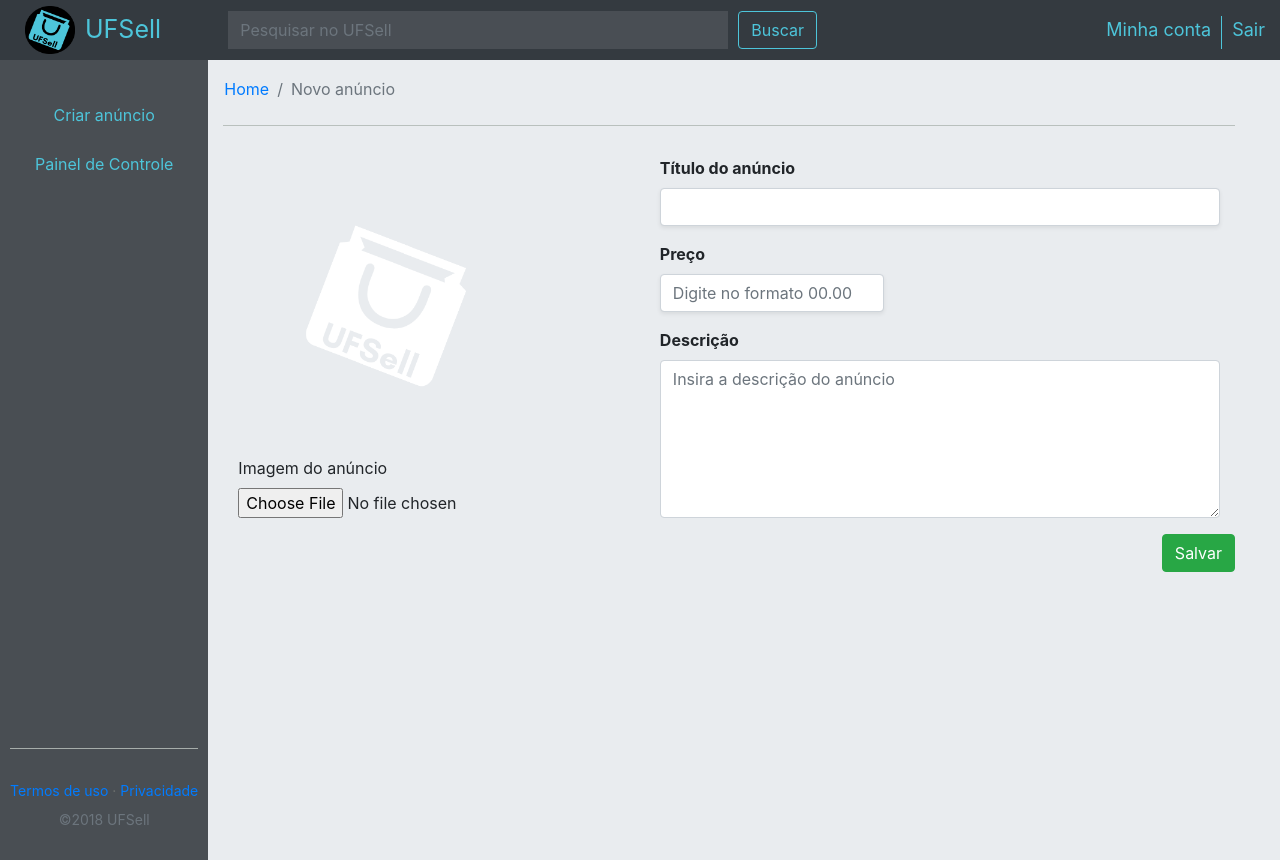
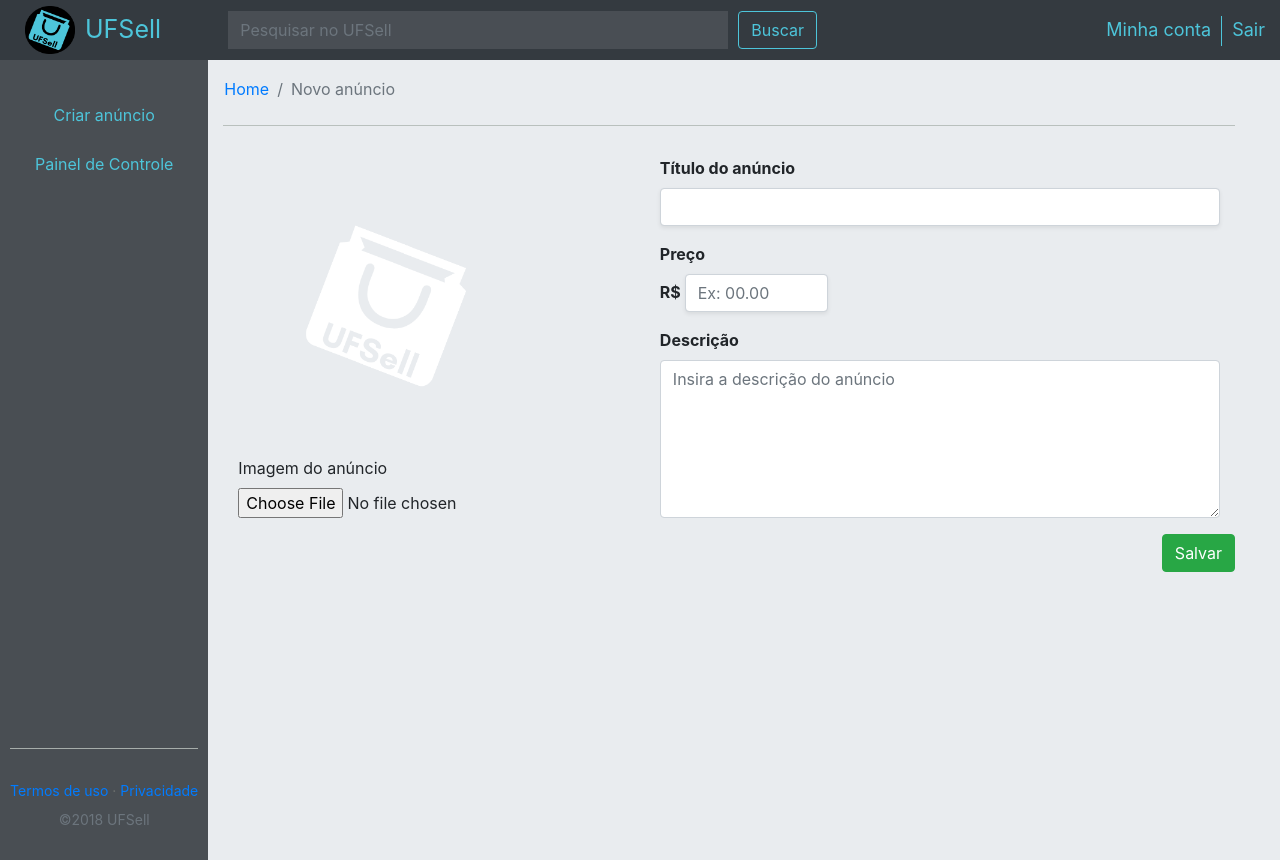
Before and after one commit to lucaspsacchi/ihc2018, a PHP site: page /vendedor/adicionar.php in a window 1280 px wide. Run offline with PHP 8.4, Linux system fonts and the light colour scheme; a user stored in the database is signed in.

Commit message:
Atualização de pequenos detalhes

```diff
--- a/conta.php
+++ b/conta.php
@@ -12,7 +12,7 @@ if (isset($_SESSION['alertaC'])) {
 }
 
 // Busca as informações do usuário
-$script =   "SELECT nome, sobrenome, email, tel FROM usuario WHERE id='".$_SESSION['id_usuario']."';"; // Retorna os dados necessários do usuário
+$script = "SELECT nome, sobrenome, email, tel FROM usuario WHERE id='".$_SESSION['id_usuario']."';"; // Retorna os dados necessários do usuário
 
 $result = $conn->query($script);
 $pessoa = $result->fetch_object();
@@ -330,7 +330,7 @@ if (isset($_POST['salvar'])){
 											<div class="col-12">
 												<div class="form-group">
 													<label class="divsenha" style="font-weight: bold;">Confirmar senha</label>
-													<input type="password" class="form-control shadow-sm" data-toggle="popover" id="inputConfSenha" title="As senhas precisam ser iguais" placeholder="Confirme a nova senha" name="inputConfSenha" pattern=".{5,30}">
+													<input type="password" class="form-control shadow-sm" data-toggle="popover" id="inputConfSenha" placeholder="Confirme a nova senha" name="inputConfSenha" pattern=".{5,30}">
 												</div>
 											</div>
 										</div>
@@ -372,7 +372,7 @@ if (isset($_POST['salvar'])){
 								</div>
 								<br>
 								<label>
-									Deseja receber emails novos anuncios?
+									<b>Deseja receber emails novos anuncios?</b>
 								</label><br>
 								<input type="radio" value="Sim"> Sim<br>
 								<input type="radio" value="Não"> Não<br>
--- a/css/comprador.css
+++ b/css/comprador.css
@@ -41,6 +41,7 @@ nav {
 }
 
 #nav-itemP {
+	height: 30px;
 	padding-right: 10px;
 	border-right: 1px solid;
 	border-color: #4dc5da;
--- a/vendedor/adicionar.php
+++ b/vendedor/adicionar.php
@@ -157,9 +157,12 @@ if (isset($_POST['salvar'])) {
                                                         <label class="divnome" style="font-weight: bold;">Título do anúncio</label>
                                                         <input type="text" class="form-control shadow-sm" name="inputTitu" maxlength="50" required>
                                                     </div>
-                                                    <div class="form-group" style="width: 40%;">
+                                                    <div class="form-group" style="width: 30%;">
                                                         <label class="divpreco" style="font-weight: bold;">Preço</label>
-                                                        <input type="text" class="form-control shadow-sm" name="inputPrec" placeholder="Digite no formato 00.00" required>
+                                                        <div class="d-flex flex-row align-items-end">
+                                                            <label style="font-size: 1rem;"><b>R$&nbsp</b></label>
+                                                            <input type="text" class="form-control shadow-sm" name="inputPrec" placeholder="Ex: 00.00" required>
+                                                        </div>
                                                     </div>
                                                 </div>
                                                 <div class="">
--- a/vendedor/alterar.php
+++ b/vendedor/alterar.php
@@ -156,7 +156,10 @@ if (isset($_POST['salvar'])) {
                                                     </div>
                                                     <div class="form-group" style="width: 30%;">
                                                         <label class="divpreco" style="font-weight: bold;">Preço</label>
-                                                        <input type="text" class="form-control shadow-sm" name="inputPrec" value="<?php echo number_format($prod->preco, 2); ?>" required>
+                                                        <div class="d-flex flex-row align-items-end">
+                                                            <label style="font-size: 1rem;"><b>R$&nbsp</b></label>
+                                                            <input type="text" class="form-control shadow-sm" name="inputPrec" value="<?php echo number_format($prod->preco, 2); ?>" placeholder="Ex: 00.00" required>
+                                                        </div>
                                                     </div>
                                                 </div>
                                                 <div class="">
--- a/vendedor/conta.php
+++ b/vendedor/conta.php
@@ -176,7 +176,7 @@ if (isset($_POST['salvar'])) {
 						<br>
 						<div class="row">
 							<div class="col-12">
-								<div id="cadSalvar" class="botaocad float-right">
+								<div id="cadSalvar" class="botaocad float-right" style="margin-right:25px;">
 									<!-- Botão para salvar -->
 									<button type="submit" name="salvar" class="btn btn-success">
 										Salvar
```
Also changed, not shown: cadastro.php (+14 -0 lines).
